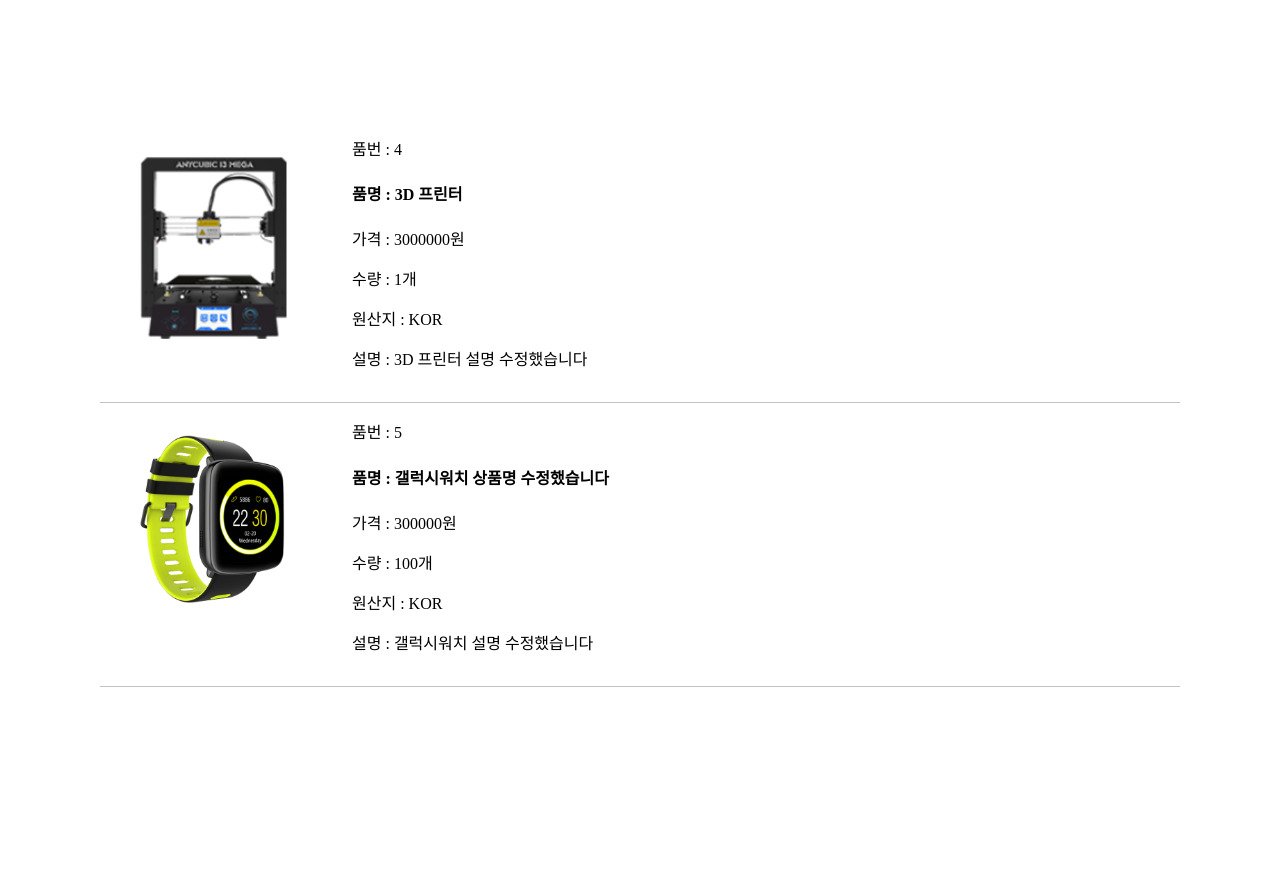
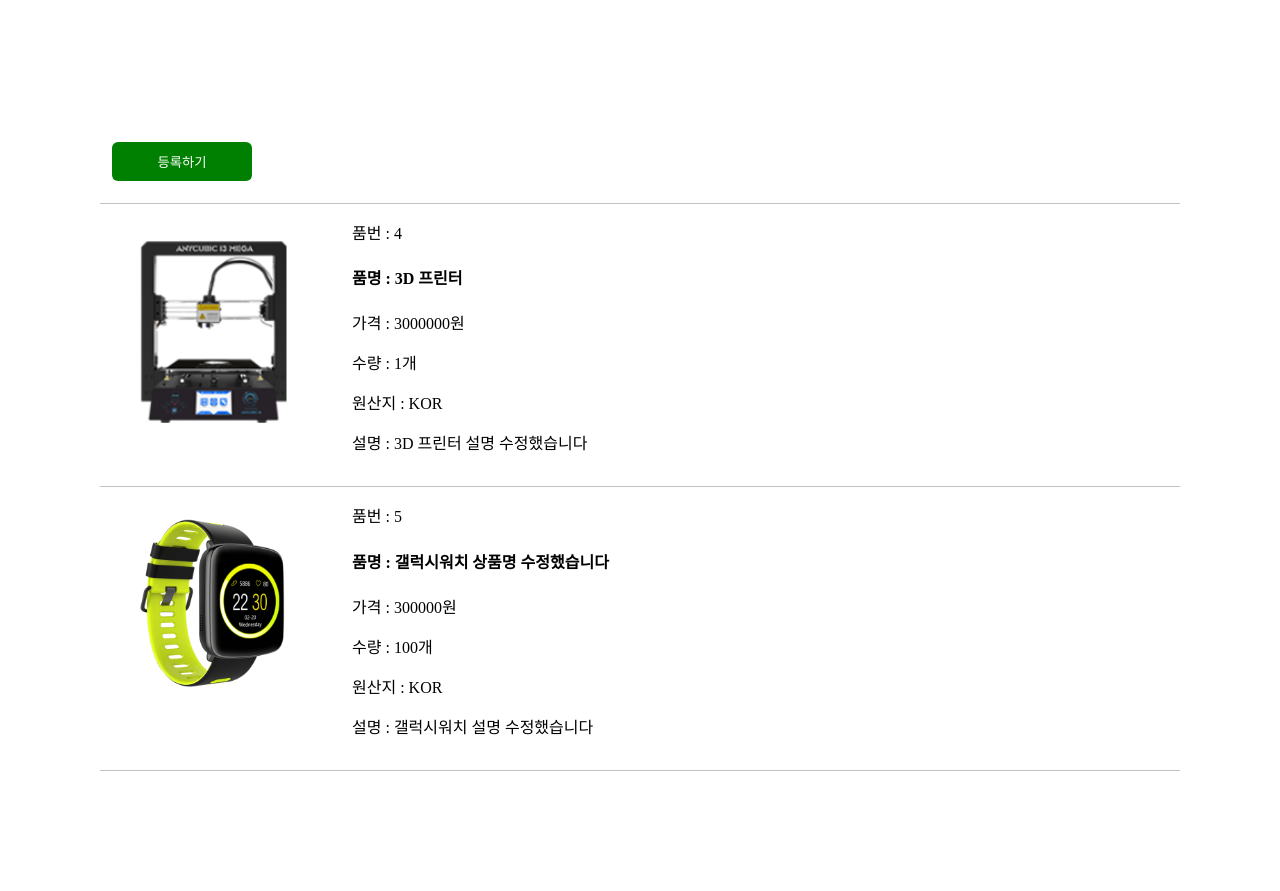
Before and after one commit to steelguy1963/shopping_mall, a Django app: page /list_edit/ in a window 1280 px wide. Shown: the part 77-968 px from the top of the page. Before the commit the page ends 764 px from the top, so only its background shows below. Run offline with Django 3.2, Linux system fonts and the light colour scheme; data comes from the database, SQL or seed files in the repository; both versions use the stored data as it was after the commit.

Commit message:
사진 파일 수정 기능 시도

```diff
--- a/shop/product/forms.py
+++ b/shop/product/forms.py
@@ -8,6 +8,7 @@ class ProductForm(forms.ModelForm):
         exclude = ['Id']
         widgets = {
             'Name': forms.TextInput(),
+            'Thumbnail': forms.FileInput(),
             'Price': forms.TextInput(),
             'Stock': forms.TextInput(),
             'Country': forms.RadioSelect(),
--- a/shop/product/views.py
+++ b/shop/product/views.py
@@ -21,6 +21,17 @@ def listProduct_edit(request):
 	return render(request, 'list_edit.html', {'pList':pList})
 
 
+def createProduct(request):
+    product_info = None
+    form = ProductForm(request.POST or None, instance=product_info)
+    if request.method == "POST":
+        if form.is_valid():
+            form.save()
+            return HttpResponseRedirect('/list_edit/')
+
+    return render(request, 'product_edit.html', {'form':form})
+
+
 def editProduct(request, product_id):
     product_info = None
     try:
@@ -33,5 +44,4 @@ def editProduct(request, product_id):
             form.save()
             return HttpResponseRedirect('/list_edit/')
 
-
     return render(request, 'product_edit.html', {'form':form})
--- a/shop/shop/urls.py
+++ b/shop/shop/urls.py
@@ -27,6 +27,7 @@ urlpatterns = [
     url(r'^signup/$', user_view.signup),
     url(r'^profile/$', user_view.editProfile),
     url(r'^list_edit/$', product_view.listProduct_edit),
+    url(r'^list_edit/create/$', product_view.createProduct),
     url(r'^list_edit/(?P<product_id>\d+)/$', product_view.editProduct),
 ]
 
--- a/shop/static/css/list.css
+++ b/shop/static/css/list.css
@@ -45,3 +45,21 @@
 .list-buttons button:hover {
     background-color: yellowgreen;
 }
+.create-buttons {
+    display: flex;
+    flex-direction: column;
+    align-items: stretch;
+    width:140px;
+}
+.create-buttons button {
+    width:100%;
+    padding:10px;
+    margin:6px 0;
+    border:0;
+    outline:0;
+    background-color:green;
+    color:white;
+    border-radius:6px;
+    cursor:pointer;
+    transition: 0.2s ease all;
+}
--- a/shop/templates/list_edit.html
+++ b/shop/templates/list_edit.html
@@ -6,6 +6,11 @@
 {% endblock %}
 {% block contents %}
 <div class="container list-container">
+    <div class="list-product">
+        <div class="create-buttons">
+            <a href="/list_edit/create/"><button>등록하기</button></a>
+        </div>
+    </div>
 {% for item in pList %}
     <div class="list-product">
         <div class="list-img">
--- a/shop/templates/product_edit.html
+++ b/shop/templates/product_edit.html
@@ -2,7 +2,7 @@
 
 {% load staticfiles %}
 {% block head %}
-<link rel="stylesheet" type="text/css" href="{% static "css/form.css" %}" />
+<link rel="stylesheet" type="text/css" href="{% static "css/list.css" %}" />
 {% endblock %}
 {% block contents %}
 <div class="container list-container">
```
Also changed, not shown: shop/db.sqlite3.
